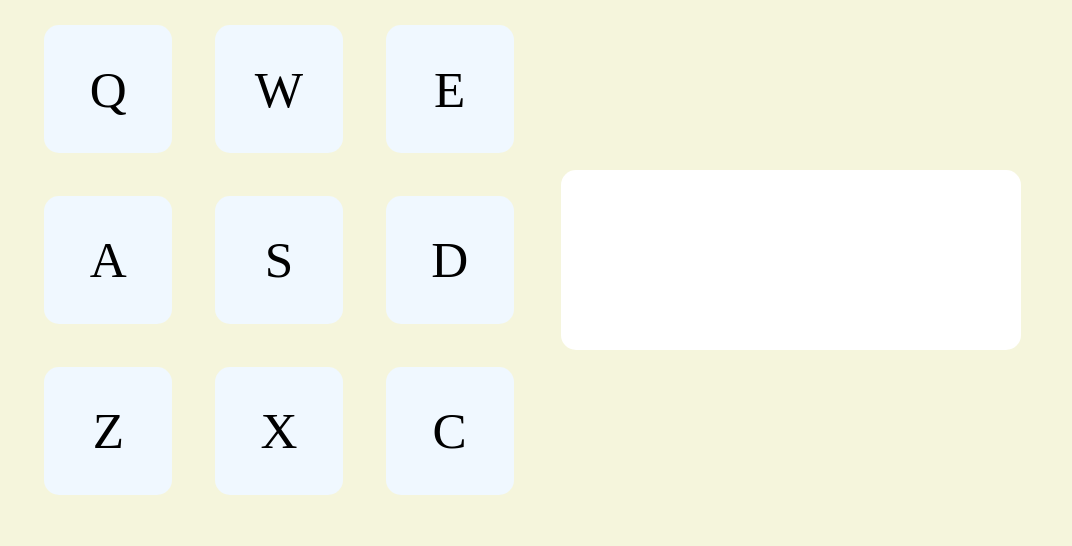
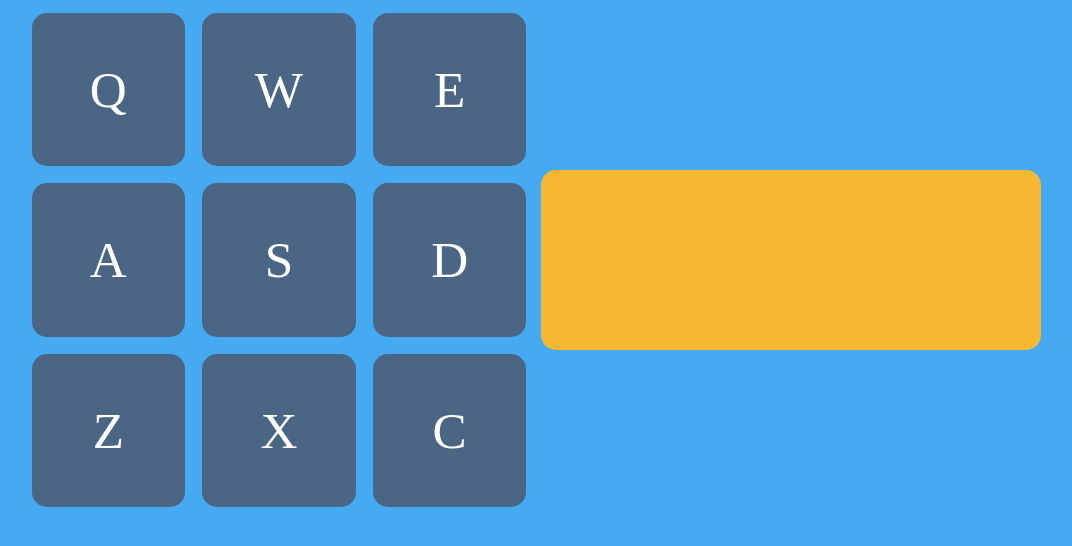
Before and after one commit to markoter/drum_machine, a React (Create React App) app: page / in a window 1280 px wide. Shown: the top 546 px of the page, without its empty margins (105-1177 px from the left). Built offline with nearby package versions, Linux system fonts and the light colour scheme.

Commit message:
change colors

```diff
--- a/src/index.css
+++ b/src/index.css
@@ -1,9 +1,13 @@
 :root {
-  --main-color: black;
-  --color-back: beige;
+  --color-back: #45aaf2;
+  --color-display: #f7b731;
+  --color-pad: #4b6584;
+  --color-pad-clicked: #20bf6b;
+  --color-font: white;
 }
 
 body {
+  color: var(--color-font);
   background-color: var(--color-back);
   margin: 0;
   padding: 0;
@@ -33,15 +37,15 @@ body {
 #drum-machine #pads-grid .drum-pad {
   font-size: 4vmax;
   border-radius: 15px;
-  background-color: aliceblue;
-  height: 10vmax;
-  width: 10vmax;
+  background-color: var(--color-pad);
+  height: 12vmax;
+  width: 12vmax;
   display: flex;
   justify-content: center;
   align-items: center;
 }
 #drum-machine #pads-grid .clicked {
-  background-color: orange;
+  background-color: var(--color-pad-clicked);
 }
 #drum-machine #display {
   display: flex;
@@ -50,12 +54,13 @@ body {
   height: 16vmax;
 }
 #drum-machine #display p {
+  background-color: var(--color-display);
   text-align: center;
   padding: 2vmax;
   font-size: 6vmax;
   border-radius: 15px;
-  background-color: white;
-  width: 32vmax;
+  background-color: var(--color-display);
+  width: 35vmax;
   height: 10vmax;
 }
 
--- a/src/index.scss
+++ b/src/index.scss
@@ -1,9 +1,13 @@
 :root {
-    --main-color: black;
-    --color-back: beige;
+    --color-back: #45aaf2;
+    --color-display: #f7b731;
+    --color-pad: #4b6584;
+    --color-pad-clicked: #20bf6b;
+    --color-font: white;
 }
 
 body {
+    color: var(--color-font);
     background-color: var(--color-back);
     margin: 0;
     padding: 0;
@@ -21,7 +25,7 @@ body {
     width: 80vmax;
 
     .machine-part {
-        // border: 2px solid var(--main-color);
+        // border: 2px solid black;
         width: 40vmax;
 
     }
@@ -37,18 +41,18 @@ body {
 
         .drum-pad {
             font-size: 4vmax;
-            // border: 2px solid var(--main-color);
+            // border: 2px solid black;
             border-radius: 15px;
-            background-color: aliceblue;
-            height: 10vmax;
-            width: 10vmax;
+            background-color: var(--color-pad);
+            height: 12vmax;
+            width: 12vmax;
             display: flex;
             justify-content: center;
             align-items: center;
         }
 
         .clicked {
-            background-color: orange;
+            background-color: var(--color-pad-clicked);
         }
     }
 
@@ -59,13 +63,14 @@ body {
         height: 16vmax;
 
         p {
+            background-color: var(--color-display);
             text-align: center;
             padding: 2vmax;
             font-size: 6vmax;
             // border: 2px solid black;
             border-radius: 15px;
-            background-color: white;
-            width: 32vmax;
+            background-color: var(--color-display);
+            width: 35vmax;
             height: 10vmax
         }
     }
```
Also changed, not shown: 1 other file (tests, documents, lock files or other folders).
